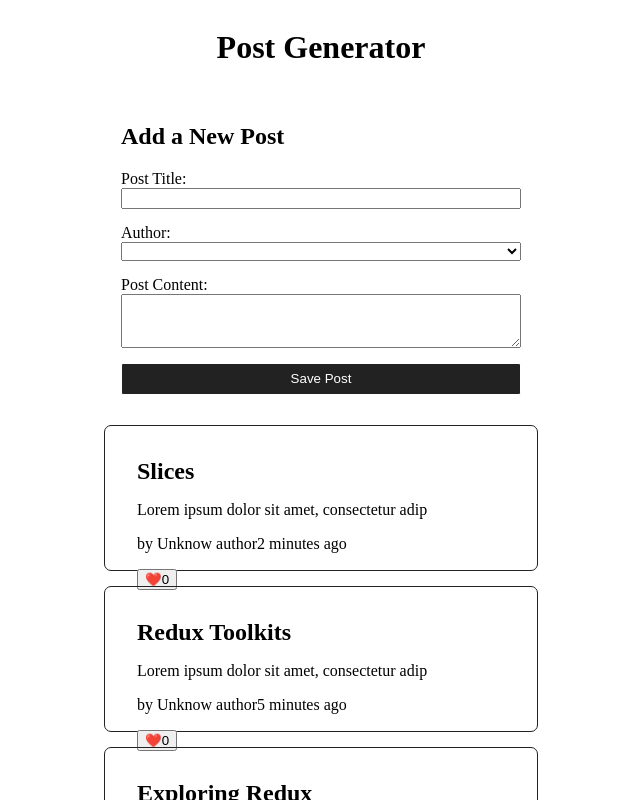
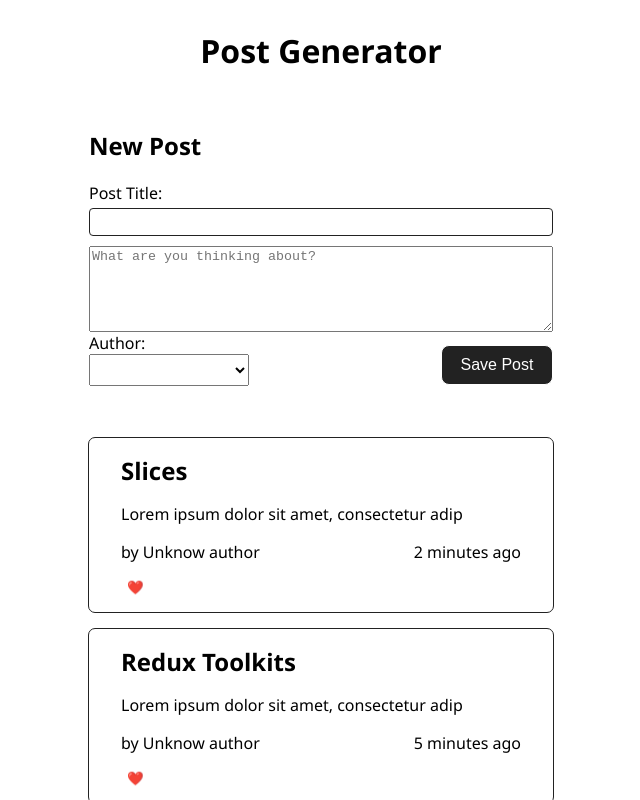
Before and after one commit to grega1/post-generator, a React (Vite) app: page / in a window 1280 px wide. Shown: the top 800 px of the page, without its empty margins (319-959 px from the left). Built offline with nearby package versions, Linux system fonts and the light colour scheme.

Commit message:
fix: changing form style

```diff
--- a/src/App.css
+++ b/src/App.css
@@ -5,4 +5,5 @@
   display: flex;
   flex-direction: column;
   align-items: center;
+  font-family: 'Segoe UI', sans-serif;
 }
--- a/src/components/Form/AddPostForm.css
+++ b/src/components/Form/AddPostForm.css
@@ -1,5 +1,5 @@
 .postFormWrapper{
-    width: 25rem;
+    width: 29rem;
     height: auto;
 
 }
@@ -10,7 +10,7 @@
     height: 15rem;
 }
 .postForm :nth-child(2n){
-    margin-bottom:15px;
+    margin-bottom:10px;
 }
 .postForm textarea{
     height: 3rem;
@@ -19,11 +19,39 @@
     color:white;
     background-color: #222;
     border: 1px solid white;
-    height: 2rem;
-    border-radius: 2px;
+    height: 2.5rem;
+    border-radius: 8px;
+    width: 7rem;
+    font-size:1rem;
+    font-weight: 400;
+    margin-top: 12px;
 
 }
 
 .postForm select option{
     color:#222;
 }
+#postAuthor{
+    width: 10rem;
+    height:2rem;
+    text-align: center;
+}
+#postTitle{
+    height: 1.5rem;
+    border-radius: 4px;
+    border: 1px solid #222;
+    margin-top:4px;
+
+}
+#postContent{
+    height: 5rem;
+}
+.formSubmit > div{
+    display: flex;
+    flex-direction: column;
+}
+.formSubmit{
+    display: flex;
+    align-items: center;
+    justify-content: space-between;
+}
--- a/src/components/Form/AddPostForm.jsx
+++ b/src/components/Form/AddPostForm.jsx
@@ -1,9 +1,9 @@
 import { useState } from "react";
 import { useDispatch, useSelector } from "react-redux";
-import './AddPostForm.css'
+import "./AddPostForm.css";
 
 import { postAdded } from "../../features/posts/postsSlice";
-import {selectAllUsers } from "../../features/users/usersSlice";
+import { selectAllUsers } from "../../features/users/usersSlice";
 
 export default function AddPostForm() {
   const dispatch = useDispatch();
@@ -11,8 +11,8 @@
   const [content, setContent] = useState("");
   const [userId, setUserId] = useState("");
 
-  const users = useSelector(selectAllUsers)
-  console.log(users)
+  const users = useSelector(selectAllUsers);
+  console.log(users);
 
   const handleTitleChanged = function (event) {
     setTitle(event.target.value);
@@ -31,14 +31,16 @@
       setTitle("");
     }
   };
-  const canSave = Boolean(title) && Boolean(content) && Boolean(userId)
-  const usersOptions = users.map( user =>(
-    <option key={user.id} value={user.id}>{user.name}</option>
-  ))
+  const canSave = Boolean(title) && Boolean(content) && Boolean(userId);
+  const usersOptions = users.map((user) => (
+    <option key={user.id} value={user.id}>
+      {user.name}
+    </option>
+  ));
 
   return (
     <section className="postFormWrapper">
-      <h2>Add a New Post</h2>
+      <h2>New Post</h2>
       <form className="postForm">
         <label htmlFor="postTitle">Post Title:</label>
         <input
@@ -47,23 +49,33 @@
           onChange={handleTitleChanged}
           name="postTitle"
           id="postTitle"
-        />
-        <label htmlFor="postAuthor">Author:</label>
-        <select id="postAuthor" name="postAuthor" onChange={onAuthorChanged} value={userId}>
-          <option value=""></option>
-          {usersOptions}
-        </select>
-        <label htmlFor="postContent">Post Content:</label>
+        />{" "}
         <textarea
           type="text"
           name="postContent"
           value={content}
           onChange={handleContentChanged}
           id="postContent"
+          placeholder="What are you thinking about?"
         />
-        <button type="button" onClick={handleSavePost} disabled={!canSave}>
-          Save Post
-        </button>
+        <div className="formSubmit">
+          <div>
+          <label htmlFor="postAuthor">Author:</label>
+          <select
+            id="postAuthor"
+            name="postAuthor"
+            onChange={onAuthorChanged}
+            value={userId}
+          >
+            <option value=""></option>
+            {usersOptions}
+
+          </select>
+          </div>
+          <button type="button" onClick={handleSavePost} disabled={!canSave}>
+            Save Post
+          </button>
+        </div>
       </form>
     </section>
   );
--- a/src/components/Post/Post.css
+++ b/src/components/Post/Post.css
@@ -1,14 +1,13 @@
 .post{
     width: 25rem;
-    height: 7rem;
+    height: auto;
     border: 1px solid #222222;
     border-radius: 7px;
     display: flex;
     gap:1rem;
     flex-direction: column;
     align-items: flex-start;
-    padding-left: 2rem;
-    padding-top: 2rem;
+  padding:1rem 2rem 1rem 2rem;
 
 }
 .post h2{
@@ -19,3 +18,12 @@
     margin:0;
     padding: 0;
 }
+.postInfo{
+    width: 100%;
+    display:flex;
+    justify-content: space-between;
+}
+.post button{
+    background-color: transparent !important;
+    border: none;
+}
--- a/src/components/Post/Post.jsx
+++ b/src/components/Post/Post.jsx
@@ -24,8 +24,8 @@
         <article className='post'>
             <h2>{props.title}</h2>
             <p>{props.content}</p>
-            <p><span> by{author ? author.name : " Unknow author"}</span><span title={props.date}>{timeAgo}</span> </p>
-            <button type='button' onClick={()=>dispatch(addLike({postId:props.id}))}>❤️{props.like}</button>
+            <p className='postInfo'><span> by{author ? author.name : " Unknow author"}</span><span title={props.date}>{timeAgo}</span> </p>
+            <button type='button' onClick={()=>dispatch(addLike({postId:props.id}))}>❤️ {!props.like ? "" : props.like}</button>
         </article>
     )
 }
--- a/src/features/users/usersSlice.js
+++ b/src/features/users/usersSlice.js
@@ -3,11 +3,11 @@
 const initialState = [
   {
     id: "1",
-    name: "Adriano",
+    name: "Sigmund Freud",
   },
   {
     id: "2",
-    name: "Grego",
+    name: "Michael Foucault",
   },
 ];
 
```
